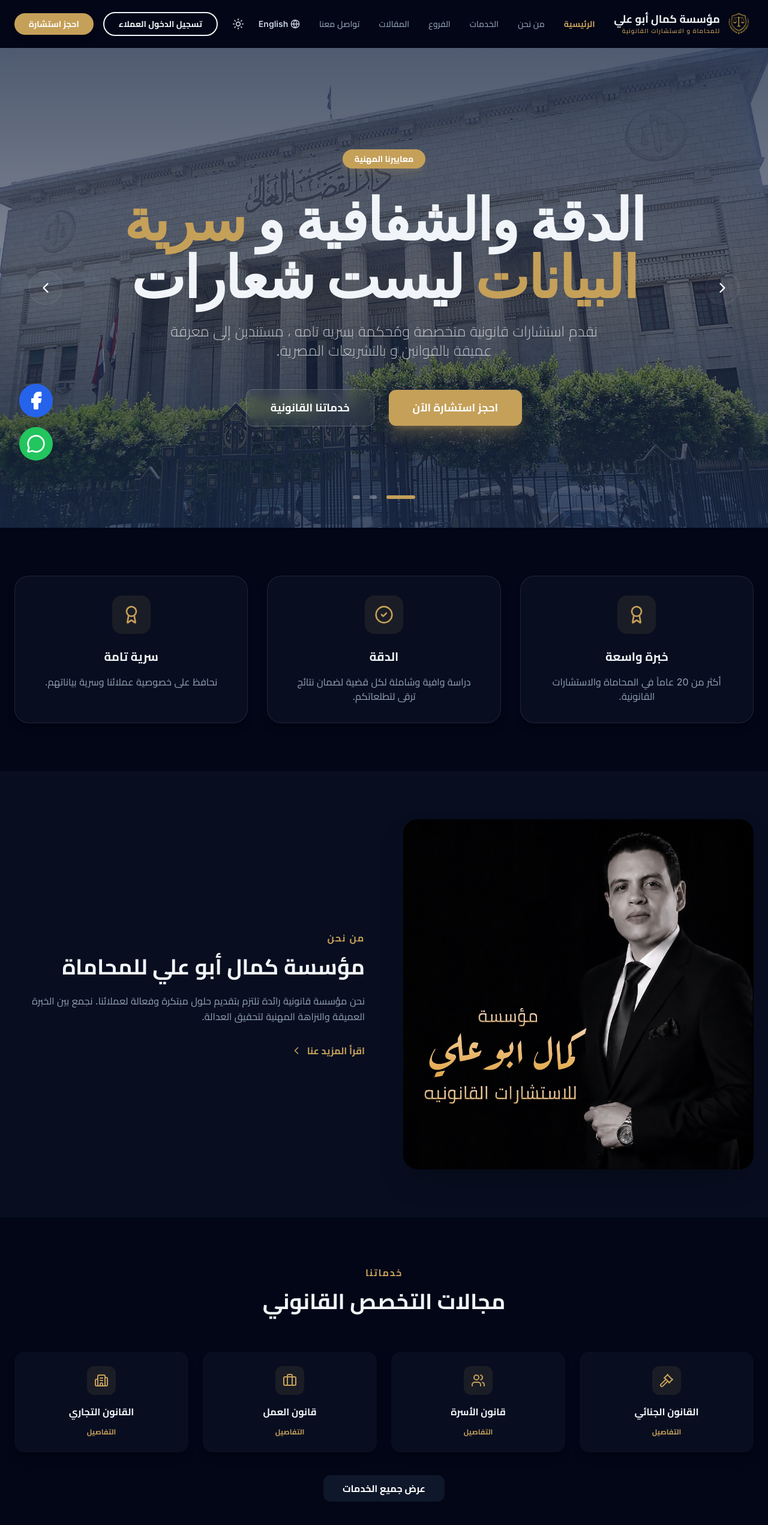
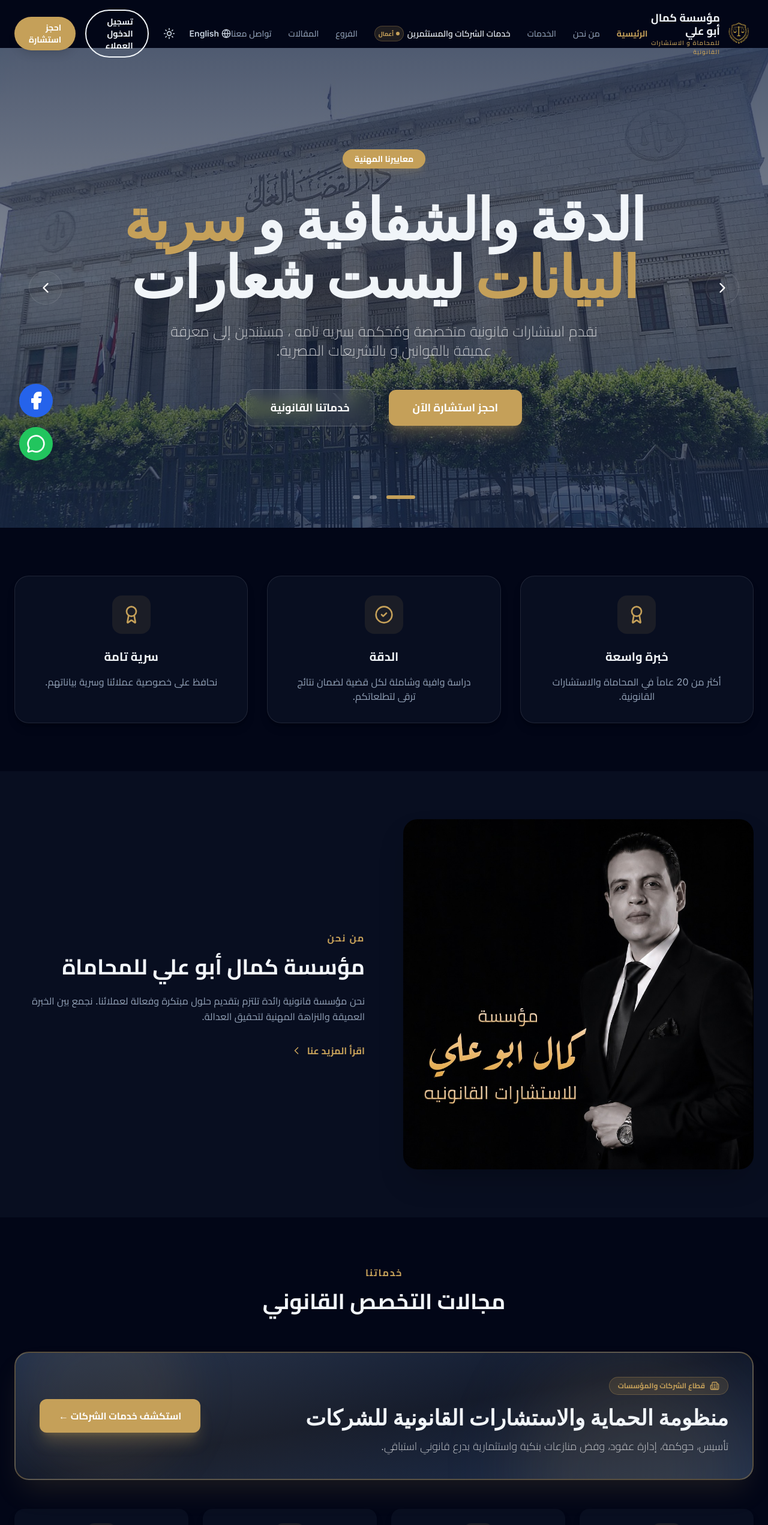
Before and after one commit to deabow/kamal-abo-ali-law, a Next.js app: page / in a window 1280 px wide. Shown: the top 2543 px of the page at 60% size. Built offline with nearby package versions, Linux system fonts and the light colour scheme; a web font is replaced by a local one.

Commit message:
feat(navigation): integrate corporate route into navbar, homepage, services and footer

```diff
--- a/src/components/Footer.tsx
+++ b/src/components/Footer.tsx
@@ -2,7 +2,8 @@ import {
   Facebook,
   Instagram,
   Linkedin,
-  Phone
+  Phone,
+  Building2
 } from "lucide-react";
 import Image from "next/image";
 import Link from "next/link";
@@ -91,6 +92,12 @@ export const Footer = ({ lang }: { lang: Language }) => {
                 </Link>
               </li>
               <li className="hover:text-white transition">
+                <Link href="/corporate" className="text-slate-300 dark:text-slate-400 hover:text-accent flex items-center gap-1.5">
+                  <span>{isAr ? "خدمات الشركات والمستثمرين" : "Corporate & Investors"}</span>
+                  <span className="px-1.5 py-0.5 text-[10px] font-bold rounded bg-accent/20 text-accent">VIP</span>
+                </Link>
+              </li>
+              <li className="hover:text-white transition">
                 <Link href="/services" className="text-slate-300 dark:text-slate-400 hover:text-accent">
                   {isAr ? "تخصصاتنا القانونية" : "Legal Specialties"}
                 </Link>
@@ -116,17 +123,20 @@ export const Footer = ({ lang }: { lang: Language }) => {
 
             <ul className="space-y-4 text-sm">
               {[
-                { ar: "القانون الجنائي", en: "Criminal Law", href: "/services" },
-                { ar: "قانون الأسرة", en: "Family Law", href: "/services" },
-                { ar: "قانون العمل", en: "Labor Law", href: "/services" },
-                { ar: "القانون التجاري", en: "Commercial Law", href: "/services" },
-                { ar: "القانون المدني", en: "Civil Law", href: "/services" },
-                { ar: "قانون الشركات", en: "Corporate Law", href: "/services" },
-                { ar: "قانون الجرائم الاقتصادية", en: "Economic Crimes Law", href: "/services" }
+                { ar: "خدمات الشركات والمستثمرين", en: "Corporate & Investor Services", href: "/corporate", isVip: true },
+                { ar: "القانون التجاري وتأسيس الشركات", en: "Commercial & Corporate Law", href: "/corporate", isVip: false },
+                { ar: "القانون الجنائي", en: "Criminal Law", href: "/services", isVip: false },
+                { ar: "قانون الأسرة", en: "Family Law", href: "/services", isVip: false },
+                { ar: "قانون العمل", en: "Labor Law", href: "/services", isVip: false },
+                { ar: "القانون المدني", en: "Civil Law", href: "/services", isVip: false },
+                { ar: "قانون الجرائم الاقتصادية", en: "Economic Crimes Law", href: "/services", isVip: false }
               ].map((item, idx) => (
                 <li key={idx} className="hover:text-white transition text-slate-300 dark:text-slate-400">
-                  <Link href={item.href} className="hover:text-accent cursor-pointer">
-                    {isAr ? item.ar : item.en}
+                  <Link href={item.href} className="hover:text-accent cursor-pointer flex items-center justify-between">
+                    <span>{isAr ? item.ar : item.en}</span>
+                    {item.isVip && (
+                      <span className="text-[10px] px-1.5 py-0.5 rounded bg-accent/20 text-accent font-bold">VIP</span>
+                    )}
                   </Link>
                 </li>
               ))}
@@ -140,12 +150,33 @@ export const Footer = ({ lang }: { lang: Language }) => {
               {isAr ? "تواصل معنا" : "Contact Us"}
             </h4>
 
-            <div className="space-y-5" dir="rtl">
+            <div className="space-y-4" dir="rtl">
+
+              {/* Business Desk / Corporate Inquiries */}
+              <Link
+                href="/corporate"
+                className="flex items-center gap-3 bg-accent/15 hover:bg-accent/25 rounded-xl p-3.5 border border-accent/30 transition text-accent group cursor-pointer"
+              >
+                <div className="w-10 h-10 flex-shrink-0 flex items-center justify-center rounded-xl bg-accent text-white shadow-sm">
+                  <Building2 size={18} />
+                </div>
+                <div className="text-right flex-1 min-w-0">
+                  <div className="flex items-center justify-between">
+                    <p className="text-white font-bold text-xs truncate">
+                      {isAr ? "قطاع الشركات والمؤسسات" : "Corporate & Business Desk"}
+                    </p>
+                    <span className="text-[10px] px-1.5 py-0.5 rounded bg-accent text-white font-bold">VIP</span>
+                  </div>
+                  <p className="text-accent text-[11px] font-medium mt-0.5 group-hover:underline">
+                    {isAr ? "منظومة الحماية والاستشارات ←" : "Explore Corporate Protection →"}
+                  </p>
+                </div>
+              </Link>
 
               {/* فرع السادات */}
-              <a href="tel:01505363697" className="flex items-start gap-3 bg-white/5 rounded-xl p-4 border border-white/5 cursor-pointer hover:bg-white/10 transition">
+              <a href="tel:01505363697" className="flex items-start gap-3 bg-white/5 rounded-xl p-3.5 border border-white/5 cursor-pointer hover:bg-white/10 transition">
 
-                <div className="w-10 h-10 flex-shrink-0 flex items-center justify-center rounded-xl bg-accent/10 mt-1">
+                <div className="w-10 h-10 flex-shrink-0 flex items-center justify-center rounded-xl bg-accent/10 mt-0.5">
                   <Phone size={18} className="text-accent" />
                 </div>
 
@@ -161,9 +192,9 @@ export const Footer = ({ lang }: { lang: Language }) => {
               </a>
 
               {/* فرع زايد */}
-              <a href="tel:01505363698" className="flex items-start gap-3 bg-white/5 rounded-xl p-4 border border-white/5 cursor-pointer hover:bg-white/10 transition">
+              <a href="tel:01505363698" className="flex items-start gap-3 bg-white/5 rounded-xl p-3.5 border border-white/5 cursor-pointer hover:bg-white/10 transition">
 
-                <div className="w-10 h-10 flex-shrink-0 flex items-center justify-center rounded-xl bg-accent/10 mt-1">
+                <div className="w-10 h-10 flex-shrink-0 flex items-center justify-center rounded-xl bg-accent/10 mt-0.5">
                   <Phone size={18} className="text-accent" />
                 </div>
 
--- a/src/components/Navbar.tsx
+++ b/src/components/Navbar.tsx
@@ -5,7 +5,7 @@ import Link from 'next/link';
 import { usePathname } from 'next/navigation';
 import { useState, useEffect } from 'react';
 import { motion, AnimatePresence } from 'motion/react';
-import { Scale, Globe, X, Menu, Sun, Moon } from 'lucide-react';
+import { Scale, Globe, X, Menu, Sun, Moon, Building2 } from 'lucide-react';
 import { cn } from '../lib/utils';
 import { Language, NavItem } from '../types';
 import { useTheme } from 'next-themes';
@@ -15,6 +15,12 @@ const NAV_ITEMS: NavItem[] = [
   { id: 'home', path: '/', label: { ar: 'الرئيسية', en: 'Home' } },
   { id: 'about', path: '/about', label: { ar: 'من نحن', en: 'About Us' } },
   { id: 'services', path: '/services', label: { ar: 'الخدمات', en: 'Services' } },
+  {
+    id: 'corporate',
+    path: '/corporate',
+    label: { ar: 'خدمات الشركات والمستثمرين', en: 'Corporate & Investors' },
+    isCorporate: true,
+  },
   { id: 'branches', path: '/branches', label: { ar: 'الفروع', en: 'Branches' } },
   { id: 'articles', path: '/articles', label: { ar: 'المقالات', en: 'Articles' } },
   { id: 'contact', path: '/contact', label: { ar: 'تواصل معنا', en: 'Contact Us' } },
@@ -79,19 +85,27 @@ export const Navbar = ({ lang, setLang }: { lang: Language, setLang: (l: Languag
           </div>
         </Link>
 
-        <div className="hidden lg:flex items-center gap-8">
+        <div className="hidden lg:flex items-center gap-5 xl:gap-7">
           {NAV_ITEMS.map((item) => (
             <Link
               key={item.id}
               href={item.path}
               className={cn(
-                "text-sm font-medium transition-colors hover:text-accent",
+                "relative text-sm font-medium transition-colors hover:text-accent flex items-center gap-1.5 whitespace-nowrap",
                 pathname === item.path
                   ? "text-accent font-bold"
-                  : "text-gray-600 dark:text-slate-400"
+                  : item.isCorporate
+                    ? "text-primary dark:text-slate-100 font-semibold hover:text-accent"
+                    : "text-gray-600 dark:text-slate-400"
               )}
             >
-              {item.label[lang]}
+              <span>{item.label[lang]}</span>
+              {item.isCorporate && (
+                <span className="inline-flex items-center gap-1 px-1.5 py-0.5 text-[10px] font-bold rounded-full bg-accent/15 text-accent border border-accent/30 tracking-tight">
+                  <span className="w-1.5 h-1.5 rounded-full bg-accent animate-pulse" />
+                  {lang === 'ar' ? 'أعمال' : 'VIP'}
+                </span>
+              )}
             </Link>
           ))}
         </div>
@@ -145,7 +159,7 @@ export const Navbar = ({ lang, setLang }: { lang: Language, setLang: (l: Languag
             initial={{ opacity: 0, y: -20 }}
             animate={{ opacity: 1, y: 0 }}
             exit={{ opacity: 0, y: -20 }}
-            className="absolute top-full left-0 right-0 bg-white dark:bg-slate-900 shadow-xl p-6 flex flex-col gap-4 lg:hidden"
+            className="absolute top-full left-0 right-0 bg-white dark:bg-slate-900 shadow-xl p-6 flex flex-col gap-3 lg:hidden"
           >
             {NAV_ITEMS.map((item) => (
               <Link
@@ -153,13 +167,23 @@ export const Navbar = ({ lang, setLang }: { lang: Language, setLang: (l: Languag
                 href={item.path}
                 onClick={() => setIsOpen(false)}
                 className={cn(
-                  "text-lg font-medium border-b border-gray-100 dark:border-slate-800 pb-2",
-                  pathname === item.path
-                    ? "text-accent font-bold"
-                    : "text-gray-900 dark:text-slate-100"
+                  "text-lg font-medium border-b border-gray-100 dark:border-slate-800 pb-2 flex items-center justify-between",
+                  item.isCorporate
+                    ? "bg-accent/10 dark:bg-accent/15 border-accent/30 rounded-xl px-4 py-3 my-1 text-accent font-bold border-b-0"
+                    : pathname === item.path
+                      ? "text-accent font-bold"
+                      : "text-gray-900 dark:text-slate-100"
                 )}
               >
-                {item.label[lang]}
+                <span className="flex items-center gap-2.5">
+                  {item.isCorporate && <Building2 className="w-5 h-5 text-accent shrink-0" />}
+                  {item.label[lang]}
+                </span>
+                {item.isCorporate && (
+                  <span className="px-2 py-0.5 text-xs font-bold rounded-full bg-accent text-white shadow-sm">
+                    {lang === 'ar' ? 'VIP / أعمال' : 'VIP'}
+                  </span>
+                )}
               </Link>
             ))}
             <div className="flex flex-col gap-3 pt-4 border-t border-gray-100 dark:border-slate-800">
--- a/src/legacy-pages/Home.tsx
+++ b/src/legacy-pages/Home.tsx
@@ -108,6 +108,54 @@ export default function Home({ lang }: { lang: Language }) {
               {lang === 'ar' ? 'مجالات التخصص القانوني' : 'Legal Specialization Areas'}
             </h2>
           </div>
+
+          {/* Elite Corporate Pillar Card */}
+          <motion.div
+            initial={{ opacity: 0, y: 24 }}
+            whileInView={{ opacity: 1, y: 0 }}
+            viewport={{ once: true }}
+            className="relative mb-12 overflow-hidden rounded-3xl bg-gradient-to-br from-primary via-slate-900 to-primary text-white p-8 md:p-10 border-2 border-accent/40 shadow-2xl shadow-accent/15 group"
+          >
+            {/* Background Ambience */}
+            <div className="absolute top-0 right-0 w-96 h-96 bg-accent/15 rounded-full blur-3xl pointer-events-none" />
+            <div className="absolute bottom-0 left-0 w-72 h-72 bg-accent/10 rounded-full blur-2xl pointer-events-none" />
+            <div className="absolute inset-0 bg-[radial-gradient(circle_at_30%_30%,rgba(197,160,89,0.08)_0%,transparent_70%)] pointer-events-none" />
+
+            <div className="relative z-10 flex flex-col lg:flex-row lg:items-center justify-between gap-8">
+              <div className="space-y-4 max-w-3xl text-start">
+                <div className="inline-flex items-center gap-2 px-3.5 py-1.5 rounded-full bg-accent/15 border border-accent/30 text-accent text-xs font-bold backdrop-blur-sm">
+                  <Building2 className="w-4 h-4 text-accent shrink-0" />
+                  <span>
+                    {lang === 'ar' ? 'قطاع الشركات والمؤسسات' : 'Corporate & Institutions Sector'}
+                  </span>
+                </div>
+
+                <h3 className="text-2xl sm:text-3xl md:text-4xl font-bold text-white font-serif leading-tight">
+                  {lang === 'ar'
+                    ? 'منظومة الحماية والاستشارات القانونية للشركات'
+                    : 'Legal Protection & Advisory Ecosystem for Corporations'}
+                </h3>
+
+                <p className="text-white/75 text-base md:text-lg leading-relaxed font-light">
+                  {lang === 'ar'
+                    ? 'تأسيس، حوكمة، إدارة عقود، وفض منازعات بنكية واستثمارية بدرع قانوني استباقي.'
+                    : 'Company formation, governance, contract management, and resolving banking & investment disputes with a proactive legal shield.'}
+                </p>
+              </div>
+
+              <div className="shrink-0 w-full sm:w-auto">
+                <Link
+                  href="/corporate"
+                  className="w-full sm:w-auto inline-flex items-center justify-center gap-3 bg-accent text-white px-8 py-4 rounded-xl font-bold hover:bg-accent/90 transition-all text-base shadow-xl shadow-accent/25 hover:-translate-y-0.5 group/btn"
+                >
+                  <span>
+                    {lang === 'ar' ? 'استكشف خدمات الشركات ←' : 'Explore Corporate Services →'}
+                  </span>
+                </Link>
+              </div>
+            </div>
+          </motion.div>
+
           <div className="grid md:grid-cols-2 lg:grid-cols-4 gap-6">
             {[
               { icon: <Gavel />, title: { ar: 'القانون الجنائي', en: 'Criminal Law' } },
--- a/src/legacy-pages/Services.tsx
+++ b/src/legacy-pages/Services.tsx
@@ -1,4 +1,5 @@
 import { useState } from 'react';
+import Link from 'next/link';
 import { motion } from 'motion/react';
 import { Gavel, Users, Briefcase, Building2, Scale, FileText, BookOpen, TrendingUp, Shield, Handshake, DollarSign, Lock, ShieldCheck } from 'lucide-react';
 import { Language } from '../types';
@@ -173,6 +174,38 @@ export default function Services({ lang }: { lang: Language }) {
           </div>
         </div>
 
+        {/* Corporate VIP Portal Banner */}
+        <div className="max-w-7xl mx-auto mb-12 px-6">
+          <Link
+            href="/corporate"
+            className="flex flex-col md:flex-row items-center justify-between gap-6 p-6 md:p-8 rounded-3xl bg-gradient-to-r from-primary via-slate-900 to-primary text-white border-2 border-accent/40 shadow-xl hover:border-accent transition group"
+          >
+            <div className="flex items-center gap-4 text-start">
+              <div className="w-14 h-14 rounded-2xl bg-accent/20 flex items-center justify-center text-accent shrink-0 group-hover:bg-accent group-hover:text-white transition-colors">
+                <Building2 className="w-7 h-7" />
+              </div>
+              <div>
+                <div className="flex items-center gap-2">
+                  <h4 className="text-xl font-bold text-white font-arabic">
+                    {lang === 'ar' ? 'منظومة الحماية والاستشارات القانونية للشركات' : 'Corporate Legal Protection Ecosystem'}
+                  </h4>
+                  <span className="text-[11px] px-2 py-0.5 rounded-full bg-accent text-white font-bold">VIP</span>
+                </div>
+                <p className="text-white/70 text-sm mt-1">
+                  {lang === 'ar'
+                    ? 'تأسيس، حوكمة، إدارة عقود، وفض منازعات بنكية واستثمارية بدرع قانوني استباقي.'
+                    : 'Company formation, governance, contract management, and resolving banking disputes.'}
+                </p>
+              </div>
+            </div>
+            <div className="shrink-0 w-full md:w-auto">
+              <span className="w-full md:w-auto inline-flex items-center justify-center gap-2 bg-accent text-white px-6 py-3 rounded-xl font-bold text-sm shadow-md group-hover:bg-accent/90 transition">
+                {lang === 'ar' ? 'استكشف خدمات الشركات ←' : 'Explore Corporate Services →'}
+              </span>
+            </div>
+          </Link>
+        </div>
+
         <div className="max-w-7xl mx-auto grid md:grid-cols-2 lg:grid-cols-3 gap-8">
           {filteredServices.map((service, idx) => (
             <motion.div
--- a/src/types.ts
+++ b/src/types.ts
@@ -4,4 +4,5 @@ export interface NavItem {
   id: string;
   path: string;
   label: { ar: string; en: string };
+  isCorporate?: boolean;
 }
```
